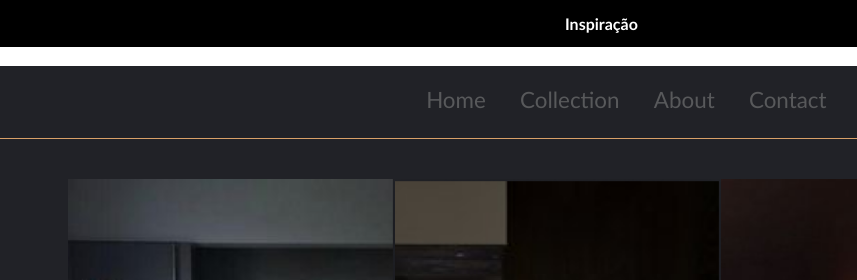
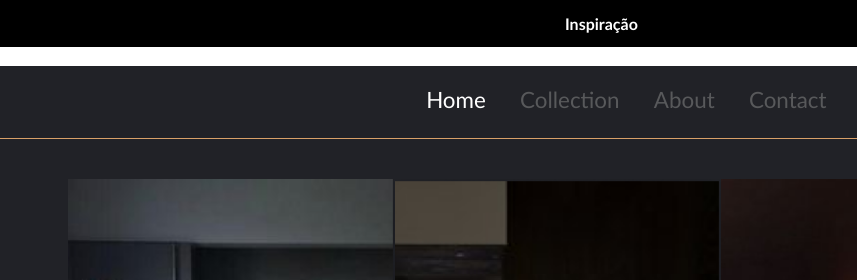
Before and after one commit to rogeriokotsubo/treino-css, a plain HTML site: page index.html in a window 1280 px wide. Shown: the top 280 px of the page, 359-1216 px from the left. Drawn offline with Linux system fonts and the light colour scheme.

Commit message:
chore: branco

```diff
--- a/css/page1.css
+++ b/css/page1.css
@@ -86,7 +86,6 @@ main {
 .inativo1{
   font-family: -apple-system, BlinkMacSystemFont, 'Segoe UI', Roboto, Oxygen, Ubuntu, Cantarell, 'Open Sans', 'Helvetica Neue', sans-serif;
   color:#58595b;
-  background-color: #212227;
   font-size: 1.4rem;
 }
 .span-menu:hover{
--- a/index.html
+++ b/index.html
@@ -41,7 +41,7 @@
         </div>
       </article>
       <article id="container-links1">
-        <div class="inativo1">
+        <div class="ativo1">
           <a class="span-menu">Home</a>
         </div>
         <div class="inativo1">
```
